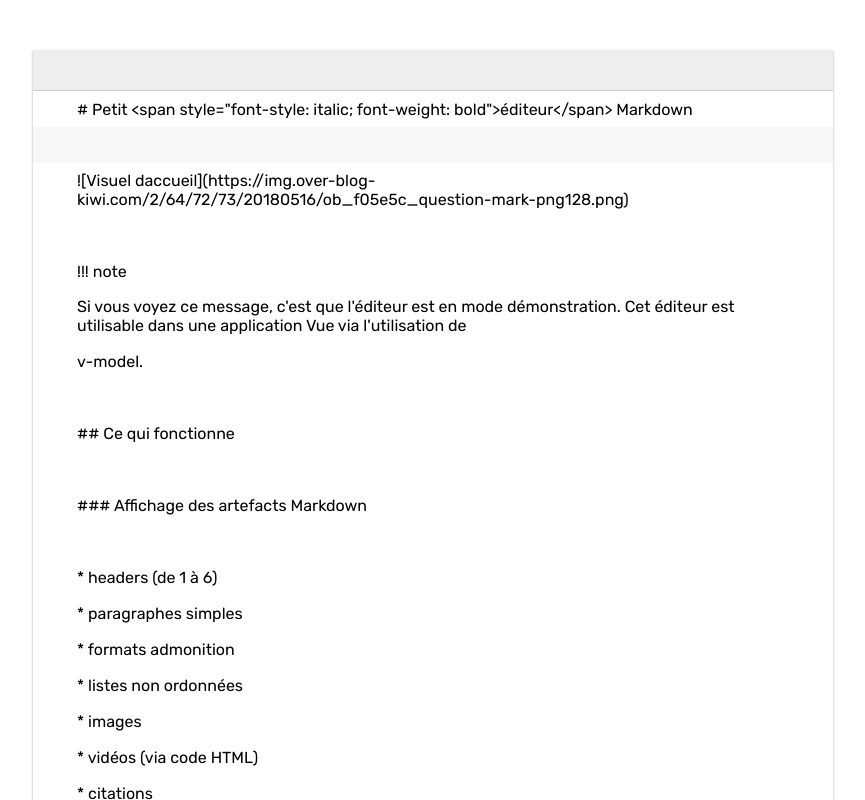
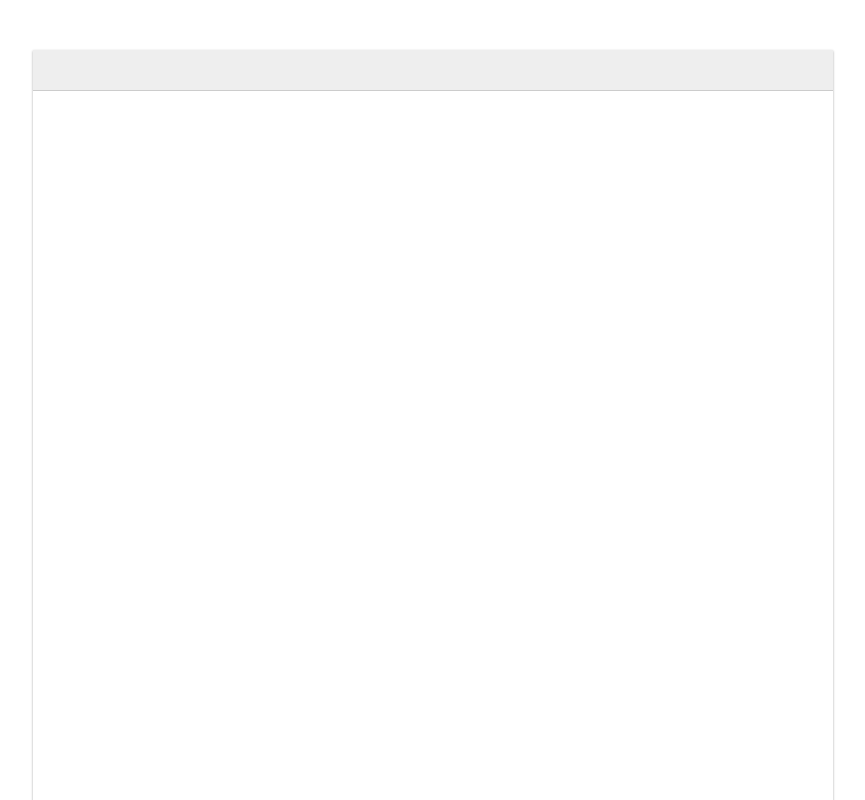
Before and after one commit to Jacques-herrmann/Heisenberg, a Vue app: page / in a window 1280 px wide. Shown: the top 800 px of the page, without its empty margins (207-1072 px from the left). Built offline with nearby package versions, Linux system fonts and the light colour scheme; the HTML template or start-up script is replaced by a standard one.

Commit message:
Using new selection props on key event behavior functions

```diff
--- a/src/App.vue
+++ b/src/App.vue
@@ -1,6 +1,6 @@
 <template>
     <div id="app">
-        <md-editor v-model="md"></md-editor>
+        <md-editor></md-editor>
     </div>
 </template>
 
--- a/src/components/mdEditor.vue
+++ b/src/components/mdEditor.vue
@@ -130,15 +130,15 @@
                     const selectionStart = Math.min(selection.focusOffset, selection.anchorOffset);
                     const selectionEnd = Math.max(selection.focusOffset, selection.anchorOffset);
                     const coordinate  = selection.getRangeAt(0).getBoundingClientRect();
-                    console.log(coordinate);
                     this.internal.selection = {
                         caretPos: selectionStart,
                         length: selectionEnd - selectionStart,
                         content: selection.toString(),
-                        posX: coordinate.left - 90 + coordinate.width/2,
+                        posX: coordinate.left - 90 + coordinate.width/2, // 90 is the menu length/2
                         posY: coordinate.top - 45
                     }
-                } else {
+                }
+                else {
                     this.internal.selection = null;
                 }
             },
@@ -251,7 +251,8 @@
             },
             behaviors: {
                 onEnter: (target) => { /** Create a new block containing after caret content of current block **/
-                    const selectionLength = this.ui.removeSelection();
+                    this.ui.removeSelection();
+                    const selectionLength = this.internal.selection ? this.internal.selection.length : 0;
                     const caretPosition = this.internal._getCaretPosition(target) - selectionLength;
 
                     this.blocks.splitBlock(this.internal.currentItemIndex, caretPosition);
@@ -277,7 +278,8 @@
                     }
                      /** else simply remove precedent character **/
                     else if (caretPosition){
-                        let selectionLength = this.ui.removeSelection();
+                        this.ui.removeSelection();
+                        let selectionLength = this.internal.selection ? this.internal.selection.length : 0;
                         if (!selectionLength) {
                             this.blocks.removeAt(this.internal.currentItemIndex, caretPosition);
                             selectionLength = 1;
@@ -291,7 +293,8 @@
                         this.$refs[this.structuredContent[this.internal.currentItemIndex + 1].id][0] : null;
                     const caretAtEnd = caretPosition === this.structuredContent[this.internal.currentItemIndex].content.length;
 
-                    const selectionLength = this.ui.removeSelection();
+                    this.ui.removeSelection();
+                    let selectionLength = this.internal.selection ? this.internal.selection.length : 0;
                     if (selectionLength) {
                         this.internal._setCaretPosition(target, caretPosition - selectionLength);
                     }
@@ -348,7 +351,8 @@
                     }
                 },
                 onCharacter: (target , key) => {
-                    const selectionLength = this.ui.removeSelection();
+                    this.ui.removeSelection();
+                    const selectionLength = this.internal.selection ? this.internal.selection.length : 0;
                     const caretPosition = this.internal._getCaretPosition(target) - selectionLength;
                     this.blocks.insertAt(this.internal.currentItemIndex, caretPosition, key);
                     this.internal._setCaretPosition(target, caretPosition + 1);
@@ -382,11 +386,10 @@
             },
             /** Removing selection and return selection length **/
             removeSelection: () => {
-                const selection = document.getSelection();
-                const selectionStart = Math.min(selection.focusOffset, selection.anchorOffset);
-                const selectionEnd = Math.max(selection.focusOffset, selection.anchorOffset);
-                this.blocks.removeAt(this.internal.currentItemIndex, selectionEnd, selectionEnd - selectionStart);
-                return selectionEnd - selectionStart
+                const selection = this.internal.selection;
+                if (selection) {
+                    this.blocks.removeAt(this.internal.currentItemIndex, selection.caretPos + selection.length, selection.length);
+                }
             },
         };
 
```
